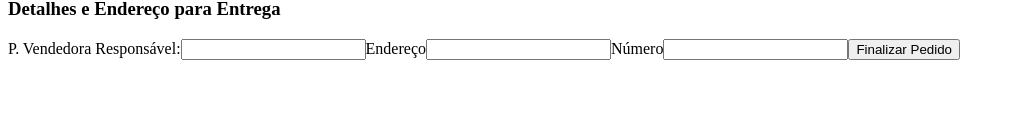
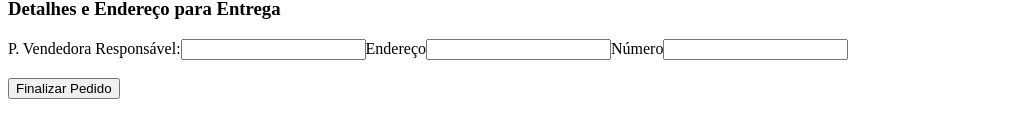
Before and after one commit to atlas-jedi/delivery-app, a React (Create React App) app in the folder front-end/: page /customer/checkout in a window 1280 px wide. Shown: the part 172-310 px from the top of the page, without its empty margins (0-1015 px from the left). Built offline with nearby package versions, Linux system fonts and the light colour scheme; no server answers.

Commit message:
feat: Cria link para a rota customer/orders

```diff
--- a/front-end/src/pages/Checkout.jsx
+++ b/front-end/src/pages/Checkout.jsx
@@ -1,4 +1,5 @@
 import React, { useState, useEffect } from 'react';
+import { Link } from 'react-router-dom';
 
 function Checkout() {
   const [items, setItems] = useState([]);
@@ -112,13 +113,18 @@ function Checkout() {
             data-testid="customer_checkout_input-adress-number"
           />
         </label>
+        <br />
+        <br />
 
+        <Link to="/customer/orders">
           <button
             type="button"
             data-testid="customer_checkout_button-submit-order"
           >
             Finalizar Pedido
           </button>
+        </Link>
+
       </div>
     </>
   );
```
Lines whose indentation alone changed are shown as unchanged.
